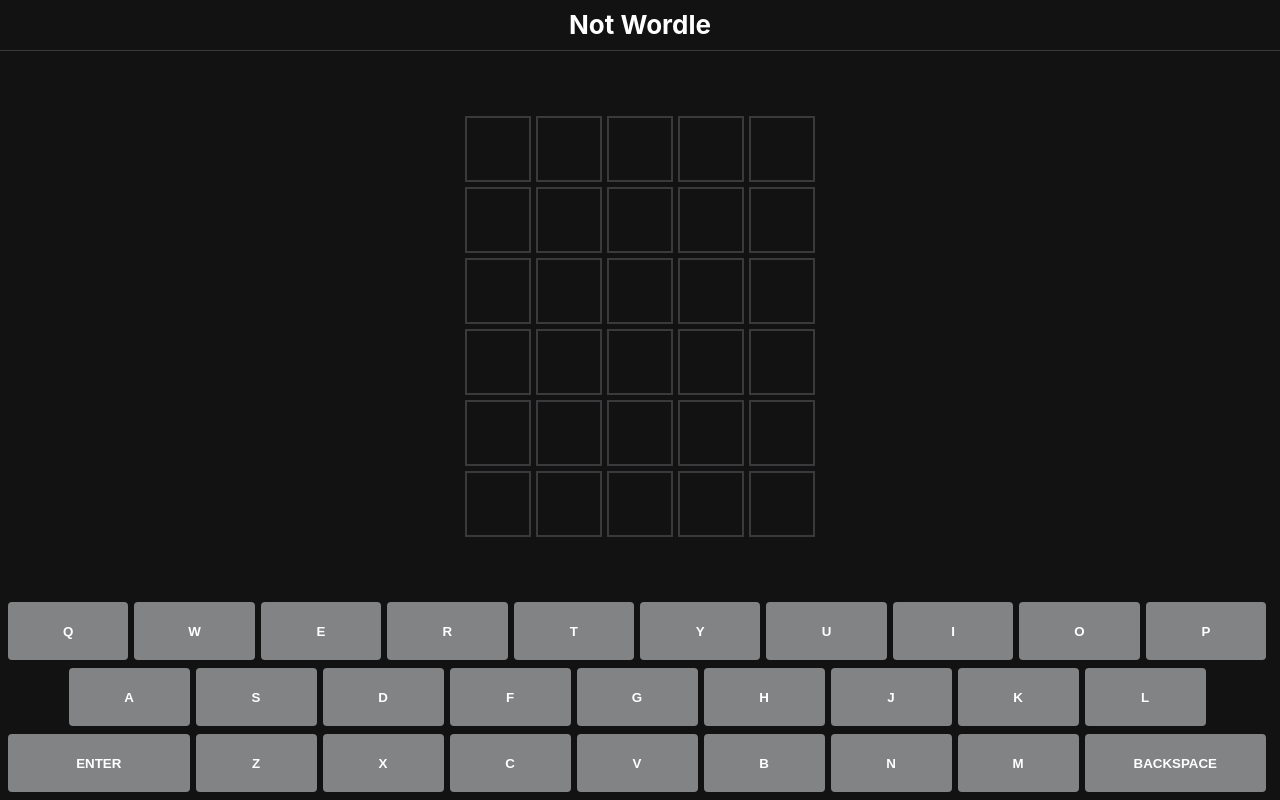
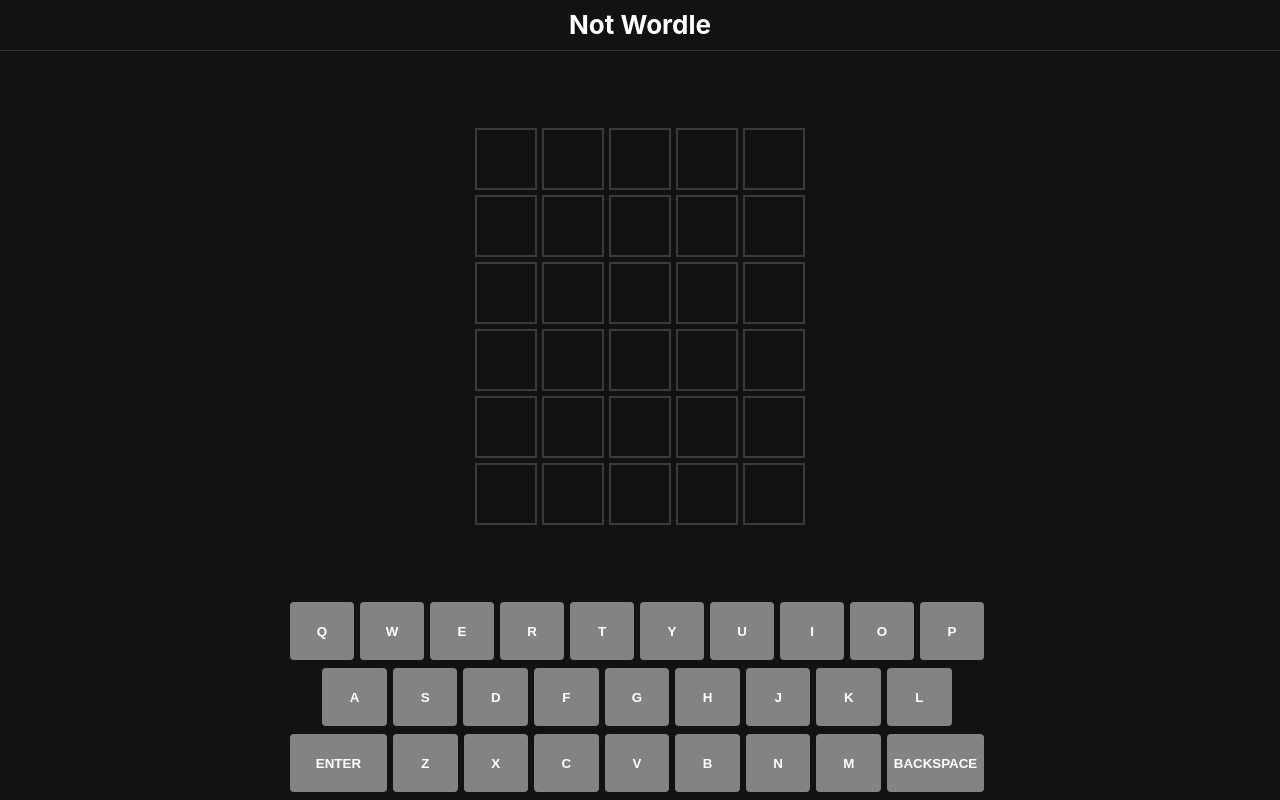
Before and after one commit to reddcarp/not-wordle, a React (Create React App) app: page / in a window 1280 px wide. Built offline with nearby package versions, Linux system fonts and the light colour scheme.

Commit message:
[Keyboard] center align + max size capped

```diff
--- a/src/styles/App.css
+++ b/src/styles/App.css
@@ -37,4 +37,10 @@
   flex-grow: 1;
   justify-content: center;
   align-items: center;
+  overflow: hidden;
 }
+
+#game-keyboard {
+  display: flex;
+  justify-content: center;
+}
--- a/src/styles/Grid.css
+++ b/src/styles/Grid.css
@@ -2,7 +2,7 @@
   color: var(--color-text);
   font-weight: bold;
   border: 2px solid var(--color-empty);
-  font-size: calc(10px + 3vmin);
+  font-size: calc(10px + 4vmin);
   display: inline-flex;
   align-items: center;
   justify-content: center;
@@ -52,13 +52,9 @@
   display: grid;
   grid-template-rows: repeat(6, 1fr);
   gap: 5px;
-  width: 55vmin;
-  margin: 5px;
-}
-@media screen and (max-aspect-ratio: 2/3) {
-  .Grid {
-    width: 90vmin;
-  }
+  padding: 10px;
+  box-sizing: border-box;
+  width: 100%;
 }
 
 /* ANIMATION DELAY */
--- a/src/styles/Keyboard.css
+++ b/src/styles/Keyboard.css
@@ -10,6 +10,7 @@
   color: var(--color-text);
   margin: 0 6px 0 0;
   cursor: pointer;
+  -webkit-tap-highlight-color: rgba(0, 0, 0, 0.3);
 }
 
 #special-key {
@@ -27,6 +28,8 @@
 .keyboard {
   margin: 0 8px;
   gap: 5px;
+  max-width: 700px;
+  width: 100%;
 }
 
 .keyboard-row {
```
